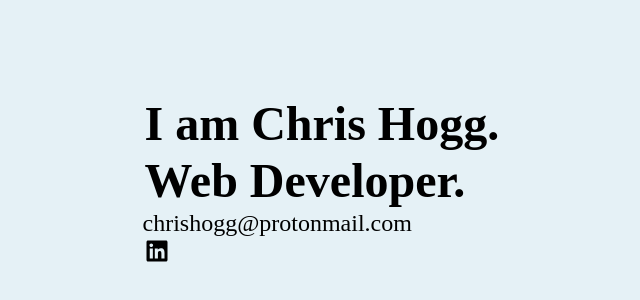
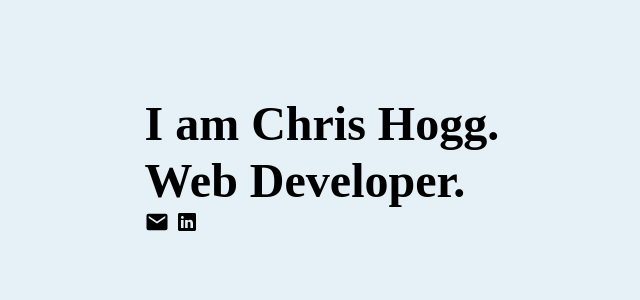
Before and after one commit to cthogg/gatsby-theme-modern-portfolio, a Gatsby site: page / in a window 1280 px wide. Shown: the part 104-404 px from the top of the page, without its empty margins (184-824 px from the left). Built offline with nearby package versions, Linux system fonts and the light colour scheme; Gatsby itself is replaced by a stand-in of ours; a web font is replaced by a local one.

Commit message:
feat: add email logo

```diff
--- a/src/components/layout.css
+++ b/src/components/layout.css
@@ -12,9 +12,6 @@ p,a {
 a{
   color: black;
   text-decoration: none
-}
-a:hover{
-  text-decoration: underline;
 }
 
 .wrapper {
--- a/src/pages/index.js
+++ b/src/pages/index.js
@@ -1,18 +1,18 @@
 import React from "react"
 import SEO from "../components/seo"
-import { FaLinkedin } from 'react-icons/fa'
+import { IoLogoLinkedin, IoMdMail } from 'react-icons/io'
+
 import "../components/layout.css"
 
 const LINKEDIN_URL = 'https://www.linkedin.com/in/christopher-hogg-081a41128/'
-
+const EMAIL_ADDRESS = 'chrishogg@protonmail.com'
 const IndexPage = () => (
   <div className='wrapper'>
     <SEO title="Home" keywords={[`web developer`]} />
     <div className='two'>
       <h1>I am Chris Hogg.</h1>
       <h1>Web Developer.</h1>
-      <a href="mailto:chrishogg@protonmail.com">chrishogg@protonmail.com</a>
-      <p> <a href={LINKEDIN_URL}> <FaLinkedin></FaLinkedin> </a> </p>
+      <p> <a href={`mailto:${EMAIL_ADDRESS}`}> <IoMdMail></IoMdMail> </a>   <a href={LINKEDIN_URL}> <IoLogoLinkedin></IoLogoLinkedin> </a> </p>
     </div>
   </div >
 )
```
